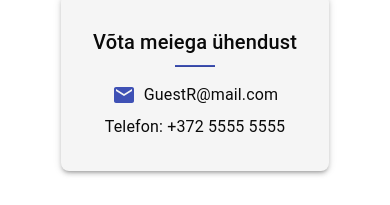
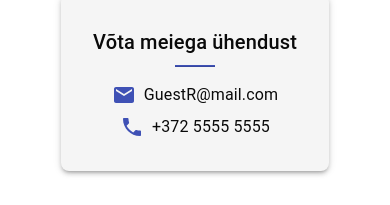
Before and after one commit to rakenduste-programmeerimine-2024/survey-platform, a Next.js app: page /kontakt in a window 390 px wide. Shown: the part 236-441 px from the top of the page. Built offline with nearby package versions, Linux system fonts and the light colour scheme; no server answers.

Commit message:
phone_icon add

```diff
--- a/components/contact/KontaktInfo.tsx
+++ b/components/contact/KontaktInfo.tsx
@@ -1,7 +1,7 @@
 import React from "react";
 import { Box, Typography, Divider } from "@mui/material";
 import EmailIcon from "@mui/icons-material/Email";
-
+import PhoneIcon from "@mui/icons-material/Phone";
 
 const KontaktInfo = () => {
   return (
@@ -26,9 +26,10 @@ const KontaktInfo = () => {
         <EmailIcon sx={{ color: "#3f51b5", mr: 1 }} />
         <Typography variant="body1">GuestR@mail.com</Typography>
       </Box>
-      <Typography variant="body1">
-        Telefon: +372 5555 5555
-      </Typography>
+      <Box sx={{ display: "flex", alignItems: "center", justifyContent: "center" }}>
+        <PhoneIcon sx={{ color: "#3f51b5", mr: 1 }} />
+        <Typography variant="body1">+372 5555 5555</Typography>
+      </Box>
     </Box>
   );
 };
```
